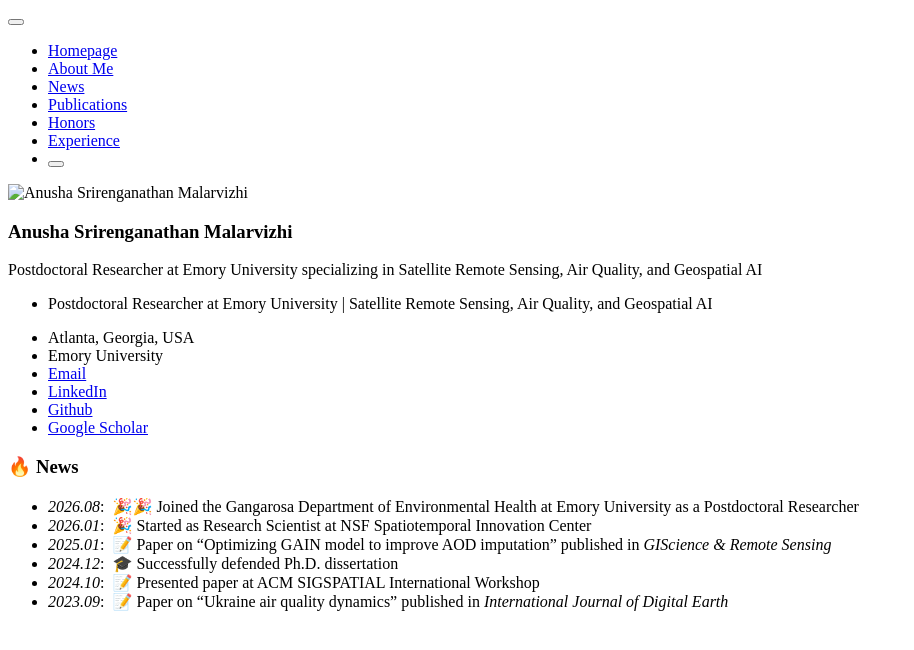
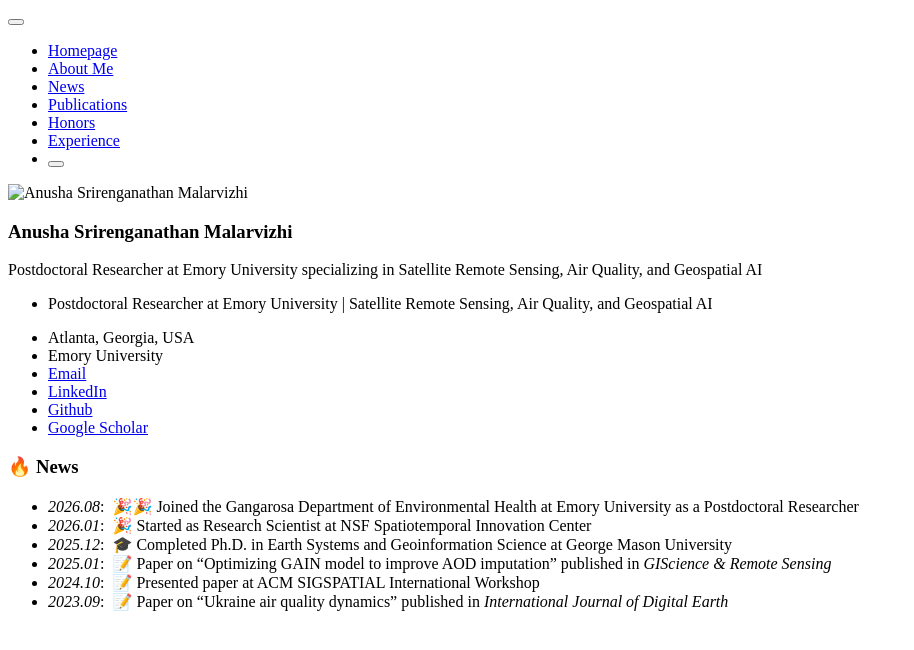
Before and after one commit to SivanuHappy/sivanuhappy.github.io, a Jekyll site: the page built from _pages/includes/news.md, in a window 1280 px wide. Shown: the top 650 px of the page, without its empty margins (0-914 px from the left). Built offline with Jekyll 4.4.1, drawn with Linux system fonts in a browser that asks for light colours; our own code applies the rules of GitHub Pages for plain Markdown files.

Commit message:
Fix Ph.D. news date to December 2025 to match intro
Co-Authored-By: Claude Opus 5.5 <noreply@anthropic.com>

```diff
--- a/_pages/includes/news.md
+++ b/_pages/includes/news.md
@@ -4,7 +4,7 @@
 
 - *2026.08*: &nbsp;🎉🎉 Joined the Gangarosa Department of Environmental Health at Emory University as a Postdoctoral Researcher
 - *2026.01*: &nbsp;🎉 Started as Research Scientist at NSF Spatiotemporal Innovation Center
+- *2025.12*: &nbsp;🎓 Completed Ph.D. in Earth Systems and Geoinformation Science at George Mason University
 - *2025.01*: &nbsp;📝 Paper on "Optimizing GAIN model to improve AOD imputation" published in *GIScience & Remote Sensing*
-- *2024.12*: &nbsp;🎓 Successfully defended Ph.D. dissertation
 - *2024.10*: &nbsp;📝 Presented paper at ACM SIGSPATIAL International Workshop
 - *2023.09*: &nbsp;📝 Paper on "Ukraine air quality dynamics" published in *International Journal of Digital Earth*
```
